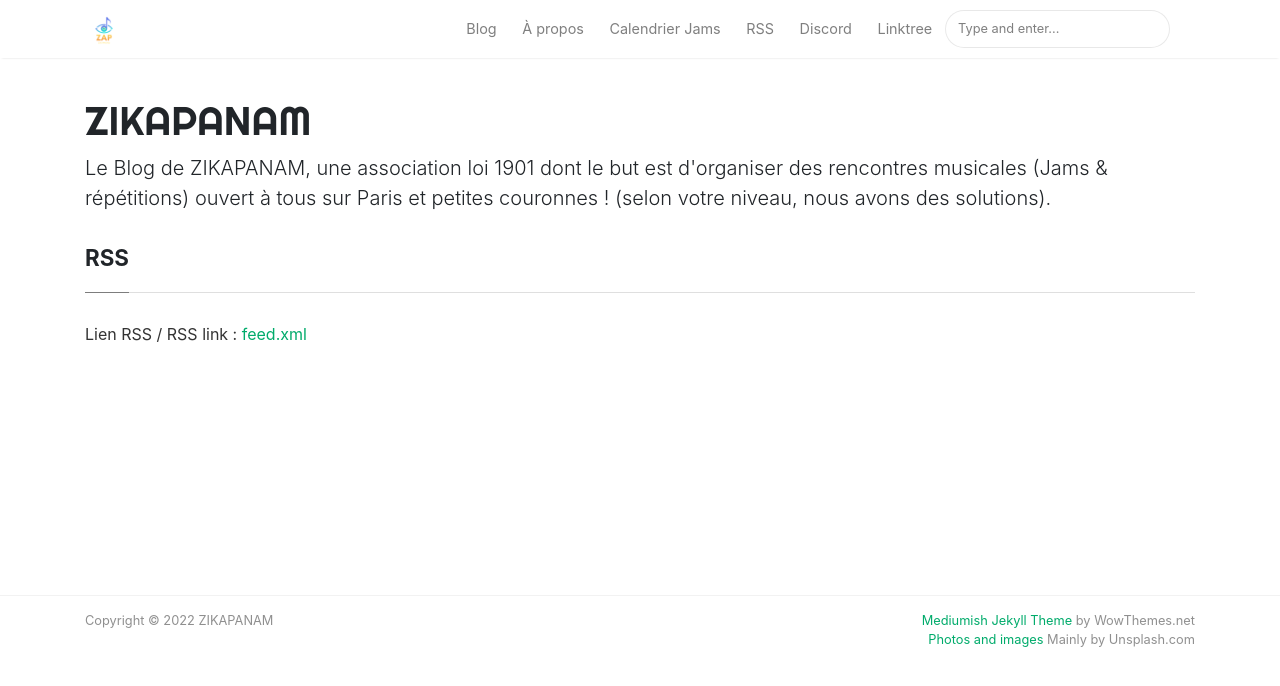
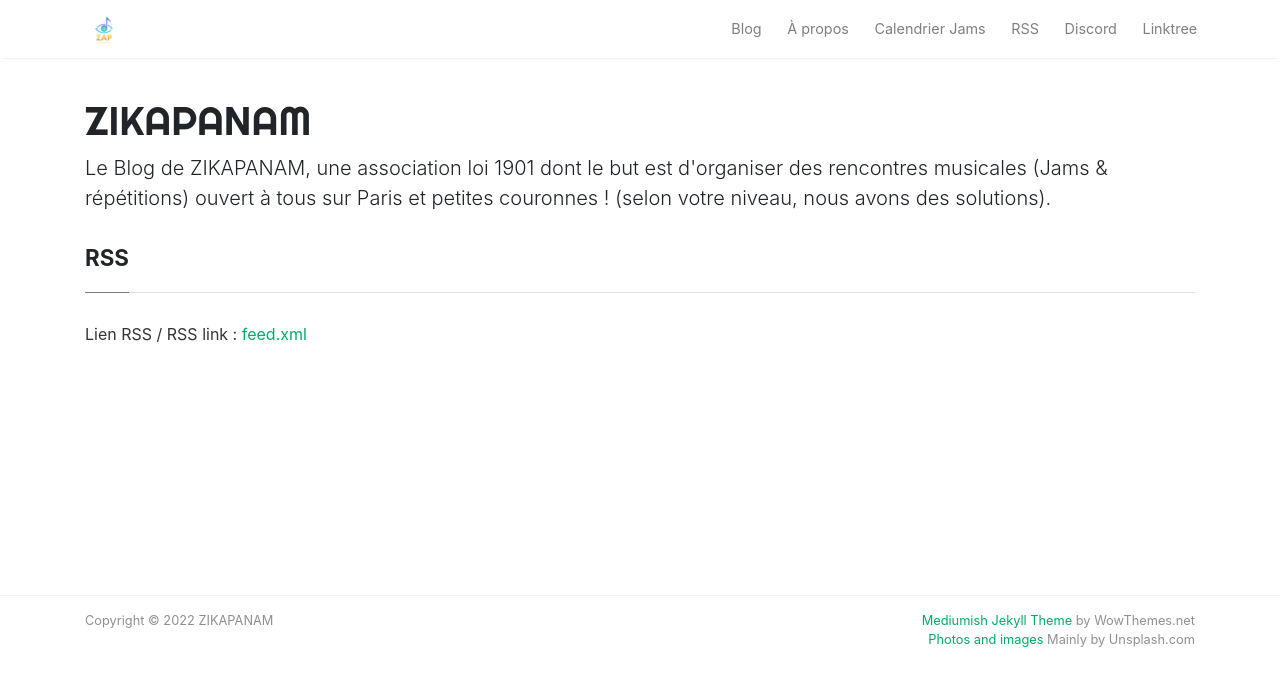
Before and after one commit to zikapanam/blog-zikapanam, a Jekyll site: the page built from _pages/rss.md, in a window 1280 px wide. Shown: the top 686 px of the page. Built offline with Jekyll 4.4.1, drawn with Linux system fonts in a browser that asks for light colours; nearby versions of some CDN libraries.

Commit message:
glbl search option

```diff
--- a/_config.yml
+++ b/_config.yml
@@ -6,6 +6,7 @@ logo: assets/images/logo.png
 favicon: assets/images/favicon.ico'
 baseurl:
 # google_analytics: 'UA-46278016-1'
+search:
 disqus:
 mailchimp-list: 'https://zikapanam.us17.list-manage.com/subscribe/post?u=e285f1402aa04caeb98623bf5&id=b4caddf1c4&f_id=00414de0f0'
 include: ["_pages"]
--- a/_layouts/default.html
+++ b/_layouts/default.html
@@ -94,8 +94,9 @@ ga('send', 'pageview');
 
 
 
-
+                {% if site.search? %}
                 {% include search-lunr.html %}
+                {% endif %}
 
             </ul>
 
```
